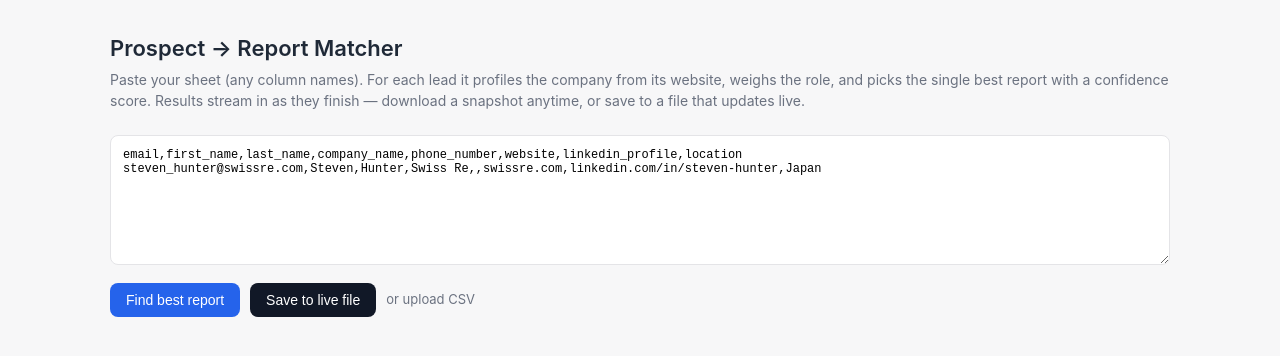
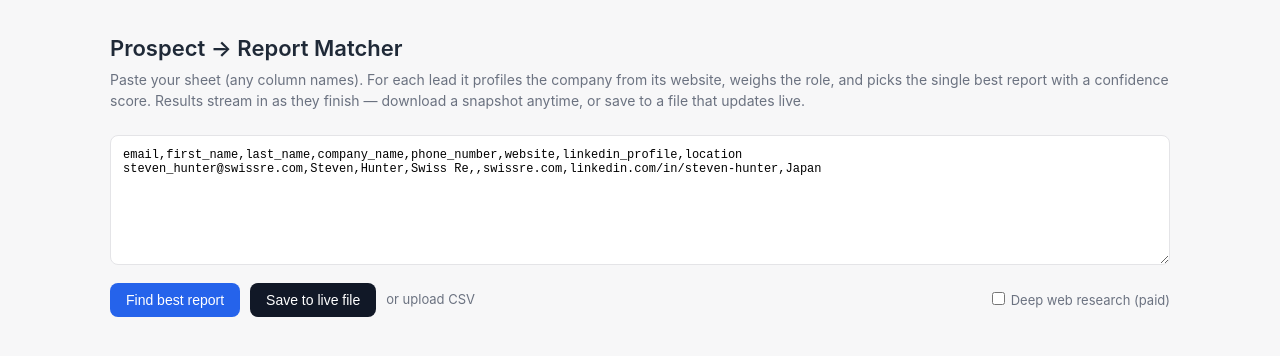
Before and after one commit to himanshusingh60120/ReportMapper, a Next.js app: page / in a window 1280 px wide. Shown: the top 356 px of the page. Built offline with nearby package versions, Linux system fonts and the light colour scheme.

Commit message:
Add web research option to Page component

```diff
--- a/app/page.tsx
+++ b/app/page.tsx
@@ -58,6 +58,7 @@ export default function Page() {
   const [text, setText] = useState(SAMPLE);
   const [rows, setRows] = useState<Row[]>([]);
   const [loading, setLoading] = useState(false);
+  const [webResearch, setWebResearch] = useState(false);
   const [err, setErr] = useState('');
   const [progress, setProgress] = useState({ done: 0, total: 0 });
   const [liveName, setLiveName] = useState('');
@@ -107,7 +108,7 @@ export default function Page() {
         const res = await fetch('/api/match', {
           method: 'POST',
           headers: { 'Content-Type': 'application/json' },
-          body: JSON.stringify({ prospects: batch }),
+          body: JSON.stringify({ prospects: batch, webResearch }),
         });
         const body = await res.text();
         let data: any;
@@ -172,7 +173,23 @@ export default function Page() {
         <label className="muted" style={{ cursor: 'pointer' }}>
           or upload CSV <input type="file" accept=".csv,.tsv,.txt" onChange={onFile} hidden />
         </label>
+        <label className="muted" style={{ cursor: 'pointer', marginLeft: 'auto' }} title="Looks each prospect up on the web (LinkedIn-led) to verify their current role. ~$0.025 per prospect. Off = free, infers from the Designation column.">
+          <input
+            type="checkbox"
+            checked={webResearch}
+            onChange={(e) => setWebResearch(e.target.checked)}
+            disabled={loading}
+            style={{ marginRight: 6 }}
+          />
+          Deep web research (paid)
+        </label>
       </div>
+
+      {webResearch && (
+        <p className="muted" style={{ marginTop: -8 }}>
+          ● Web research on — verifies each prospect via LinkedIn/public sources (~$0.025 each). Uncheck to use free Designation-based inference.
+        </p>
+      )}
 
       {progress.total > 0 && (
         <p className="muted" style={{ marginTop: -8 }}>
```
